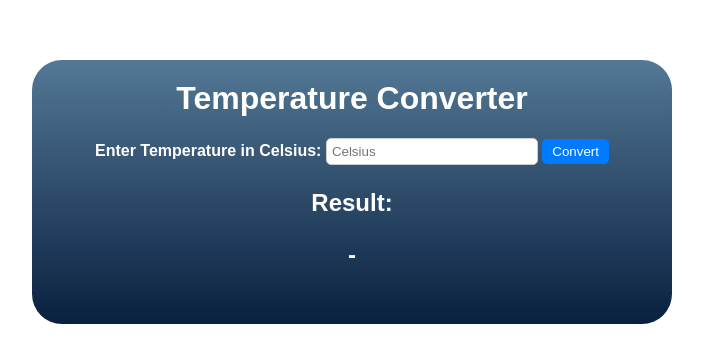
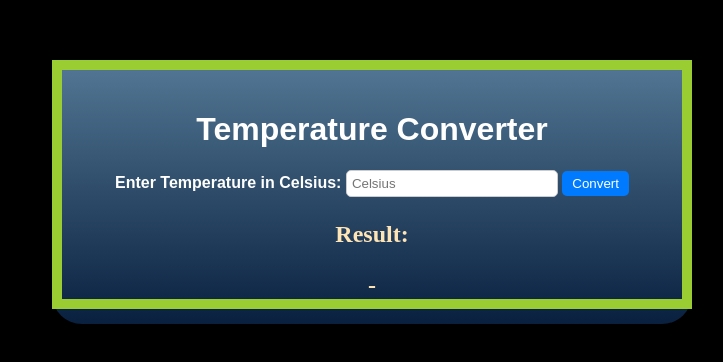
Before and after one commit to raZer99/Temperature_Converter, a plain HTML site: page index.html in a window 1280 px wide. Shown: the part 190-552 px from the top of the page, without its empty margins (346-1069 px from the left). Drawn offline with Linux system fonts and the light colour scheme.

Commit message:
Update style.css

```diff
--- a/style.css
+++ b/style.css
@@ -1,8 +1,10 @@
 body {
     font-family: Arial, sans-serif;
+    background-color: black;
 }
 
 .container {
+    border: 10px solid yellowgreen;
     text-align: center;
     margin-top: 50px;
     color: #ffffff;
@@ -33,15 +35,17 @@ button {
 }
 
 .result {
+    font-family: 'Times New Roman', Times, serif;
     font-size: 24px;
     font-weight: bold;
+    color: moccasin;
 }
 
 .main_container{
     width: 50vw;
     height: 33vh;
     border-radius: 30px;
-    margin: 250px 370px;
+    margin: 250px 390px;
     background-image: linear-gradient(to top, #09203f 0%, #537895 100%);
 }
 
```
